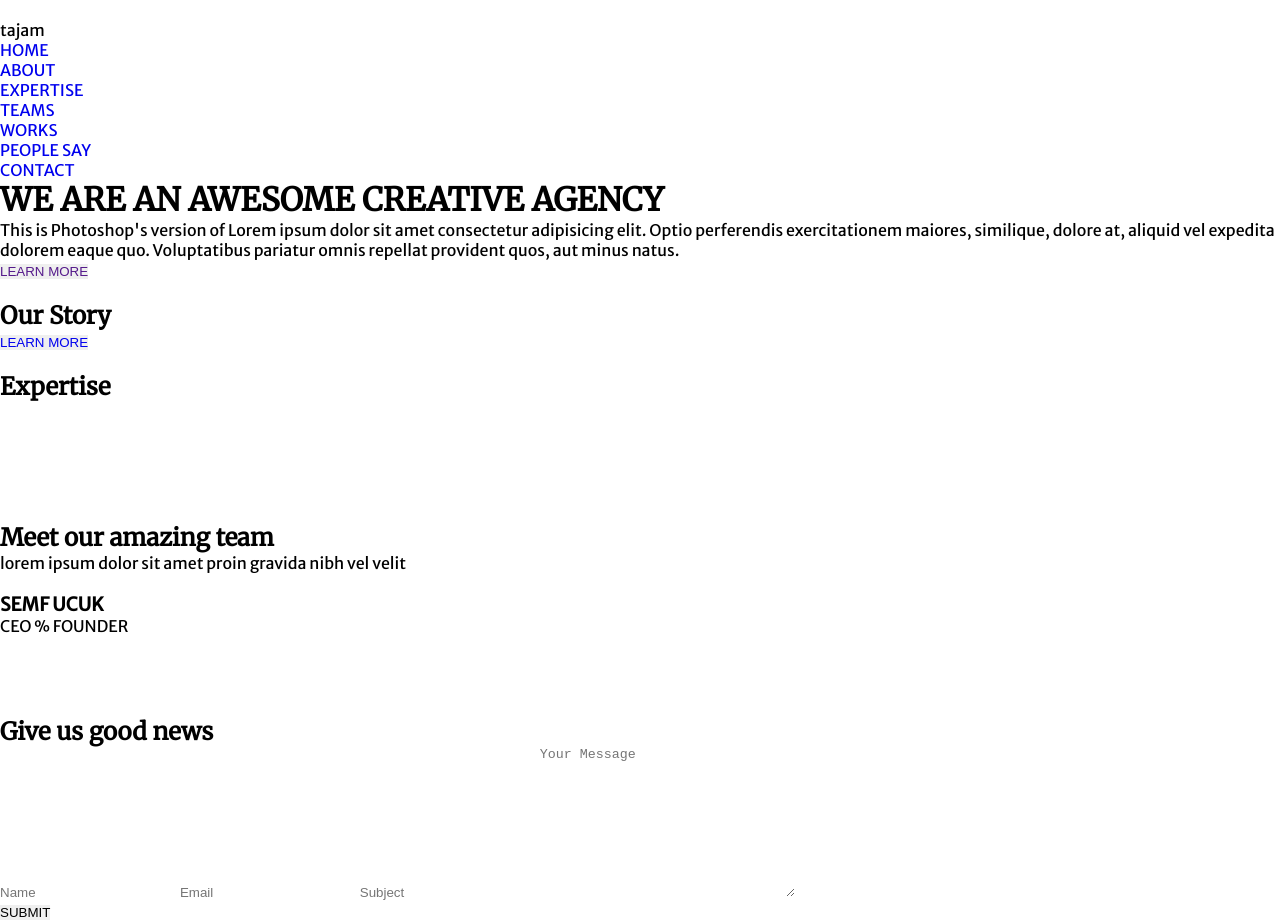
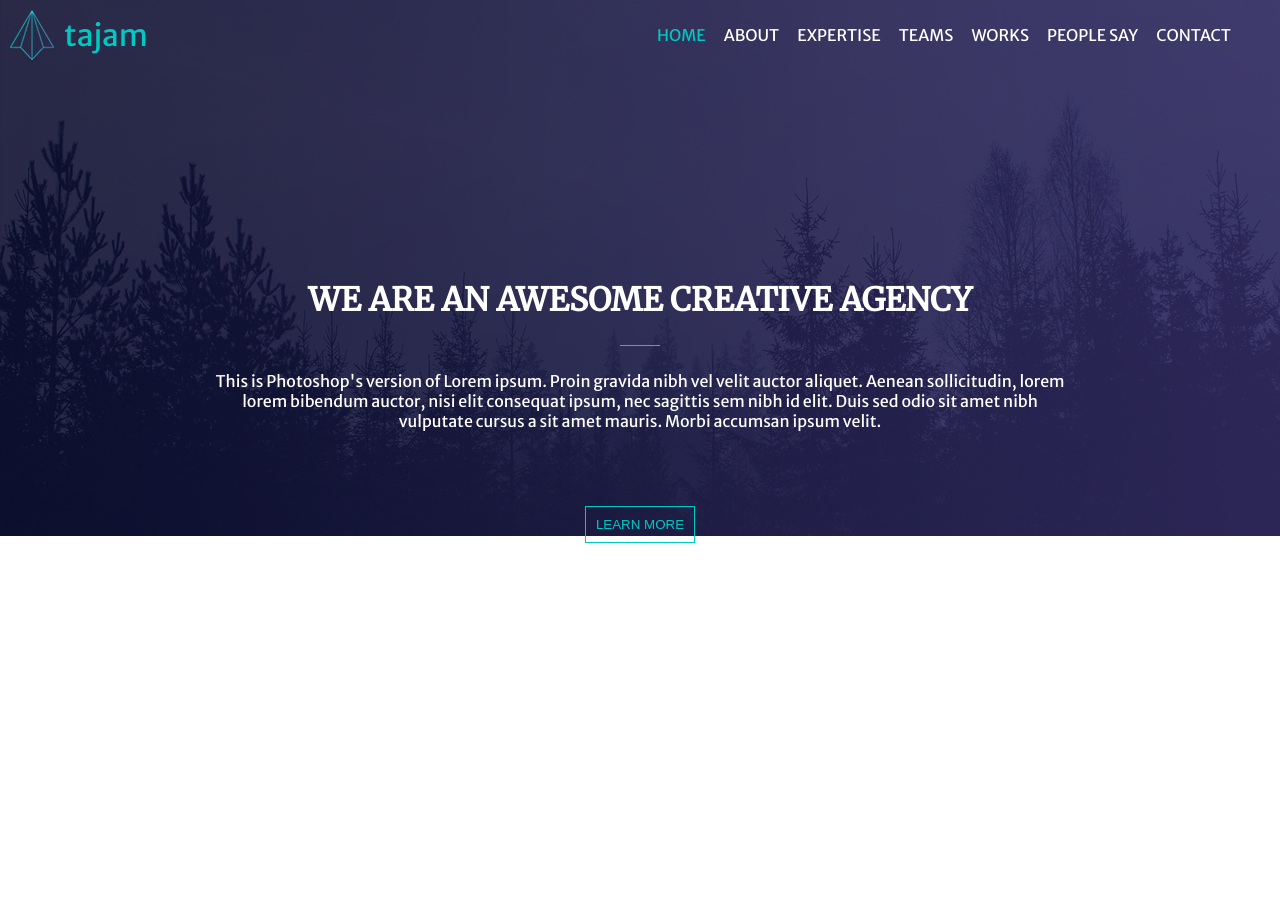
Before and after one commit to hangingpulse/WBS-Tajam-Project, a plain HTML site: page index.html in a window 1280 px wide. Shown: the top 923 px of the page. Drawn offline with Linux system fonts and the light colour scheme.

Commit message:
header changes

```diff
--- a/index.html
+++ b/index.html
@@ -16,31 +16,31 @@
     <!-- header-section (marc) -->
 
     <header>
-      <div class="logobox">
-        <img class="logo" src="" alt="" />
-        <p class="logo-text">tajam</p>
-      </div>
       <nav>
+        <div class="logobox">
+          <img class="logo" src="img/logo.png" alt="logo" />
+          <p class="logo-text">tajam</p>
+        </div>
         <ul class="header-list" alt="nav">
-          <li><a href="#">HOME</a></li>
-          <li><a href="#our-story">ABOUT</a></li>
-          <li><a href="#expertise">EXPERTISE</a></li>
-          <li><a href="#teams">TEAMS</a></li>
-          <li><a href="#">WORKS</a></li>
-          <li><a href="#">PEOPLE SAY</a></li>
-          <li><a href="#news">CONTACT</a></li>
+          <li><a class="home-button" href="#">HOME</a></li>
+          <li><a class="nav-link-button" href="#our-story">ABOUT</a></li>
+          <li><a class="nav-link-button" href="#expertise">EXPERTISE</a></li>
+          <li><a class="nav-link-button" href="#teams">TEAMS</a></li>
+          <li><a class="nav-link-button" href="#">WORKS</a></li>
+          <li><a class="nav-link-button" href="#">PEOPLE SAY</a></li>
+          <li><a class="nav-link-button" href="#news">CONTACT</a></li>
         </ul>
       </nav>
+
       <div class="title">
         <h1>WE ARE AN AWESOME CREATIVE AGENCY</h1>
-        <hr />
+        <hr>
         <p>
-          This is Photoshop's version of Lorem ipsum dolor sit amet consectetur
-          adipisicing elit. Optio perferendis exercitationem maiores, similique,
-          dolore at, aliquid vel expedita dolorem eaque quo. Voluptatibus
-          pariatur omnis repellat provident quos, aut minus natus.
+          This is Photoshop's version of Lorem ipsum. Proin gravida nibh vel velit auctor aliquet. Aenean sollicitudin, lorem <br>
+          lorem bibendum auctor, nisi elit consequat ipsum, nec sagittis sem nibh id elit. Duis sed odio sit amet nibh <br>
+          vulputate cursus a sit amet mauris. Morbi accumsan ipsum velit.
         </p>
-        <button><a href="">LEARN MORE</a></button>
+        <button><a id="header-button" href="#">LEARN MORE</a></button>
       </div>
     </header>
 
--- a/style.css
+++ b/style.css
@@ -24,6 +24,95 @@
 
   /* header section (marc) */
 
+header {
+  background-image: url("img/bgk-header.png");
+  background-size: contain;
+  background-repeat: no-repeat;
+  width: 100%;
+  height: 1080px;
+  overflow: hidden;
+}
+
+.logobox {
+  display: flex;
+  align-items: center;
+}
+
+.logo {
+
+}
+
+.logo-text {
+  color: #00c9c2;
+  font-weight: 1;
+  font-size: 30px;
+  margin-left: 10px;
+}
+
+nav {
+  display: flex;
+  align-items: center;
+  width: 100vw;
+  padding: 10px;
+}
+
+header nav ul {
+  display: flex;
+  justify-content: space-around;
+  flex-grow: 1;
+  list-style: none;
+  margin-left: 500px;
+  margin-right: 50px;
+}
+
+.title {
+  text-align: center;
+}
+
+.title h1 {
+  color: white;
+  margin-top: 210px;
+  margin-bottom: 25px;
+}
+
+.title hr {
+  width: 40px;
+  height: 1px;
+  border: 5px;
+  margin: auto;
+  background-color: #00c9c2;
+}
+
+.title p {
+  color: white;
+  font-weight: 10;
+  margin: 25px;
+}
+
+.home-button {
+  color: #00c9c2;
+}
+
+.nav-link-button {
+  color: white;
+}
+
+header button {
+  border: 1px solid #00c9c2;
+  padding: 10px;
+  margin: 50px;
+  background-color: transparent;
+  color: #00c9c2;
+}
+
+#header-button {
+  color: #00c9c2;
+}
+
+#header-button a:visited {
+  color: #00c9c2;
+}
+
   /* main section */
 
   /* story section  */
```
